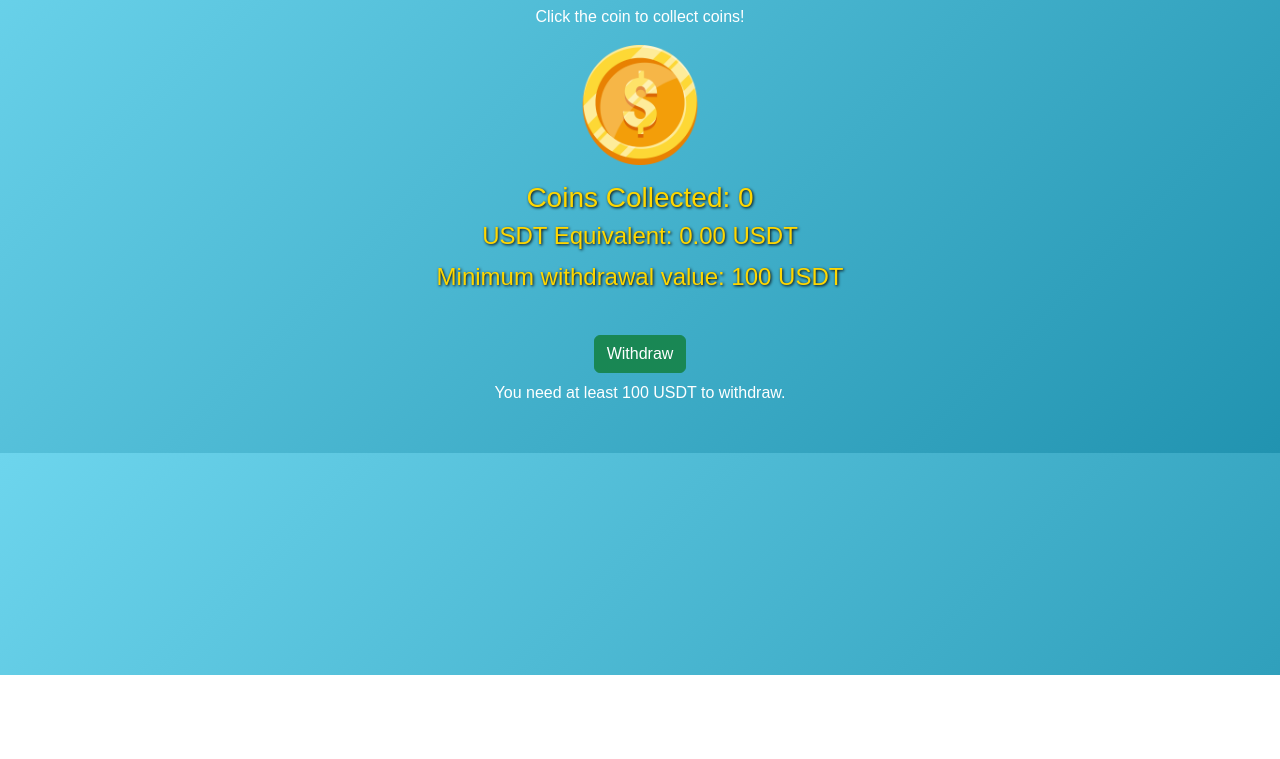
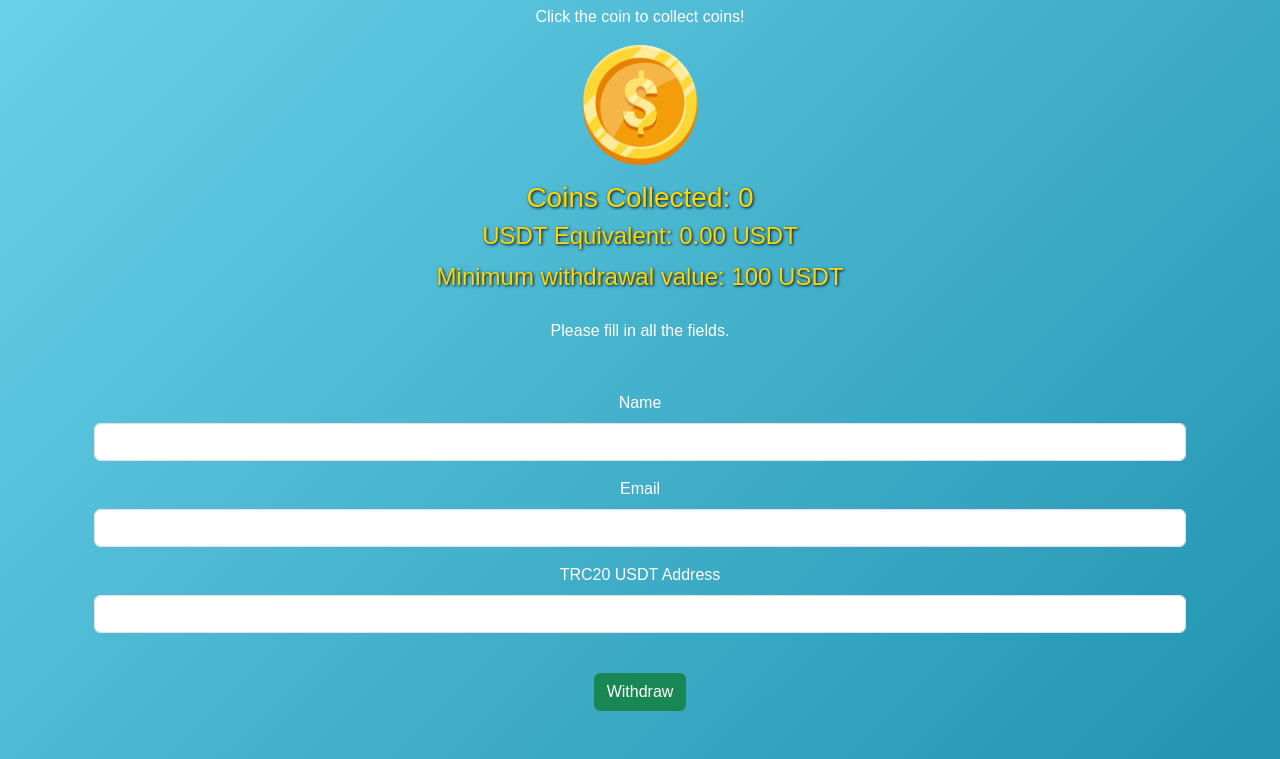
Before and after one commit to hasinduudara/Coin-Game-WEB-, a plain HTML site: page index.html in a window 1280 px wide. Both pictures are taken after a click on the button "Withdraw". Shown: the part 125-884 px from the top of the page. Before the commit the page ends 800 px from the top, so only its background shows below. Drawn offline with nearby package versions, Linux system fonts and the light colour scheme.

Commit message:
Implement withdrawal form with validation and success message

```diff
--- a/index.html
+++ b/index.html
@@ -22,8 +22,34 @@
           <p class="mt-2">Minimum withdrawal value: 100 USDT</p>
         </div>
       </div>
-      <button class="btn btn-success mt-4" id="withdraw-btn">Withdraw</button>
       <p id="withdraw-message" class="mt-2"></p>
+
+      <!-- Withdrawal form -->
+      <div class="container text-center mt-5">
+        <form id="withdraw-form">
+          <div class="mb-3">
+            <label for="name" class="form-label">Name</label>
+            <input type="text" class="form-control" id="name" required />
+          </div>
+          <div class="mb-3">
+            <label for="email" class="form-label">Email</label>
+            <input type="email" class="form-control" id="email" required />
+          </div>
+          <div class="mb-3">
+            <label for="usdt-address" class="form-label"
+              >TRC20 USDT Address</label
+            >
+            <input
+              type="text"
+              class="form-control"
+              id="usdt-address"
+              required
+            />
+          </div>
+        </form>
+        <button class="btn btn-success mt-4" id="withdraw-btn">Withdraw</button>
+        <p id="withdraw-summary" class="mt-2"></p>
+      </div>
     </div>
 
     <!-- Placeholder for ads -->
@@ -41,6 +67,8 @@
         const coinElement = document.getElementById("coin");
         const withdrawButton = document.getElementById("withdraw-btn");
         const withdrawMessage = document.getElementById("withdraw-message");
+        const withdrawForm = document.getElementById("withdraw-form");
+        const withdrawSummary = document.getElementById("withdraw-summary");
 
         let score = localStorage.getItem("coinCount") || 0;
         scoreElement.textContent = score;
@@ -55,11 +83,26 @@
 
         withdrawButton.addEventListener("click", () => {
           const usdt = score / 10000;
-          if (usdt >= 100) {
-            withdrawMessage.textContent = "Withdrawal successful!";
+          const name = document.getElementById("name").value;
+          const email = document.getElementById("email").value;
+          const usdtAddress = document.getElementById("usdt-address").value;
+
+          if (name && email && usdtAddress) {
+            if (usdt >= 100) {
+              score = 0;
+              scoreElement.textContent = score;
+              usdtElement.textContent = (score / 10000).toFixed(2);
+              localStorage.setItem("coinCount", score);
+              withdrawSummary.textContent = `Withdrawal successful! Amount withdrawn: ${usdt.toFixed(
+                2
+              )} USDT. Remaining balance: 0 USDT.`;
+              withdrawForm.reset();
+            } else {
+              withdrawMessage.textContent =
+                "You need at least 100 USDT to withdraw.";
+            }
           } else {
-            withdrawMessage.textContent =
-              "You need at least 100 USDT to withdraw.";
+            withdrawMessage.textContent = "Please fill in all the fields.";
           }
         });
 
```
